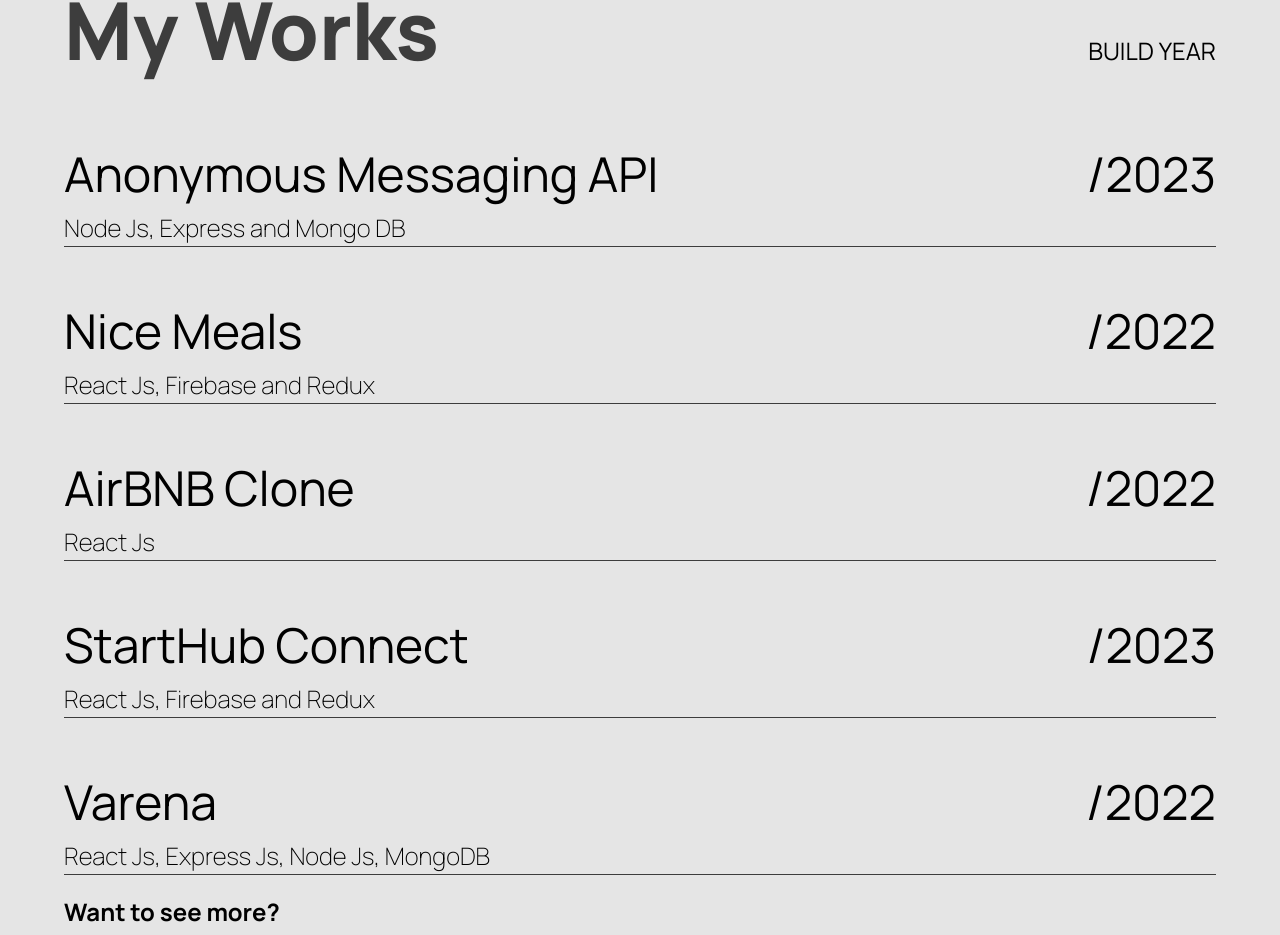
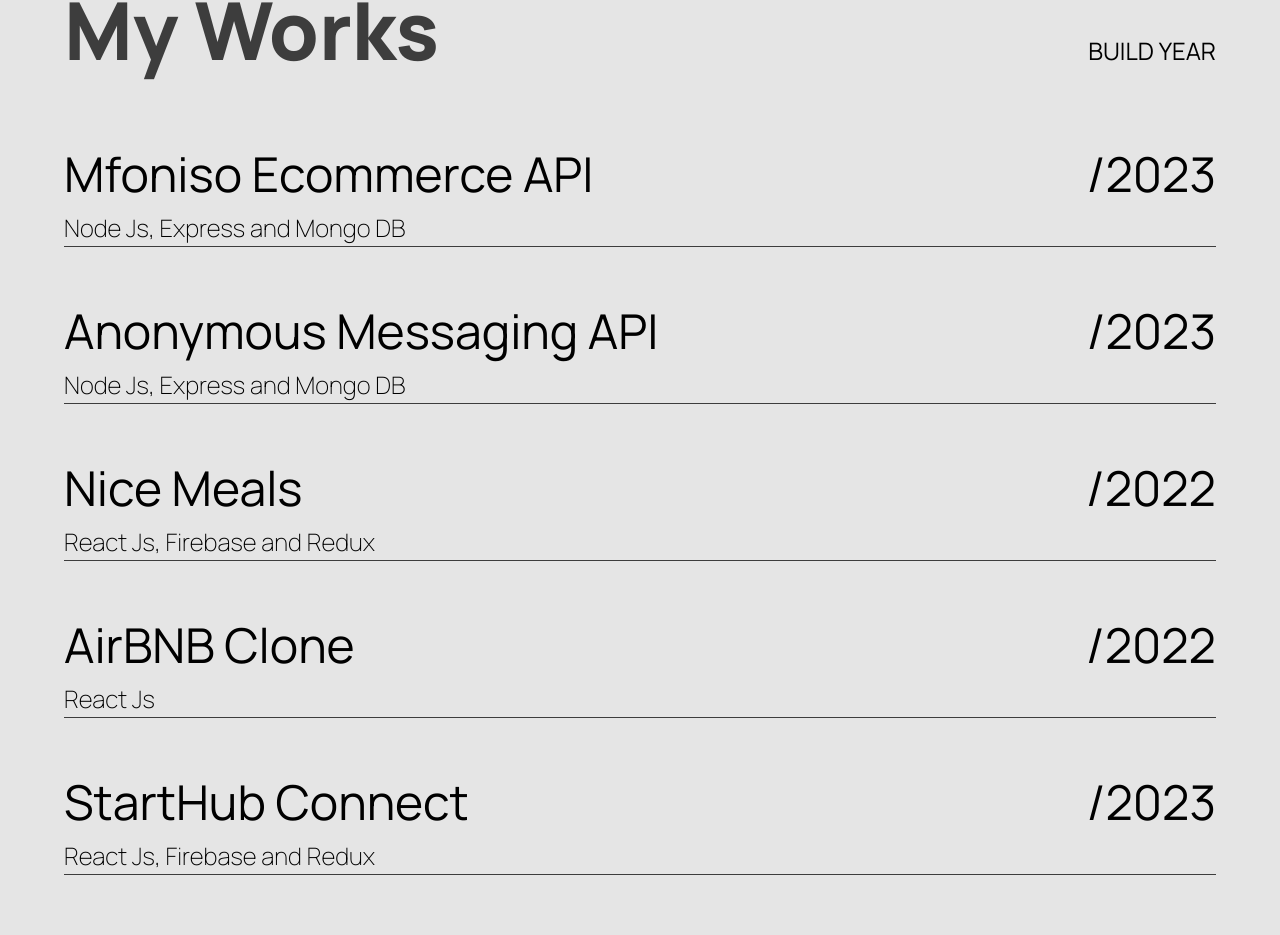
Before and after one commit to AirZED/new-portfolio, a React (Vite) app: page / in a window 1280 px wide. Shown: the part 2294-3229 px from the top of the page. Built offline with nearby package versions, Linux system fonts and the light colour scheme.

Commit message:
update projects

```diff
--- a/src/assets/projects_data.ts
+++ b/src/assets/projects_data.ts
@@ -4,8 +4,21 @@
 import connectapp from "./projects/connectapp.png";
 import varenaapp from "./projects/varenaapp.png";
 import messaging from "./projects/messaging.png"
+import ecommerce from "./projects/ecommerce.png"
 
 const project_data = [
+  {
+    id: 2,
+    topic: "Mfoniso Ecommerce API",
+    stack: "Node Js, Express and Mongo DB",
+    doneAt:"2023",
+    category: "Backend Dev",
+    github: "https://github.com/AirZED/eccommerce-backend",
+    image: ecommerce,
+    url: "https://ecommerce-backend-3p2x.onrender.com/api-docs",
+    description:
+      "The e-commerce project is a dynamic and user-friendly online platform designed to facilitate seamless product discovery, selection, and purchase. It empowers users to create, manage, and review products within an engaging and intuitive interface. The platform includes key functionalities such as user registration and authentication, product management enabling the creation, editing, and deletion of products, a shopping cart for adding, updating, and removing products, a secure and streamlined checkout process, user reviews for adding and viewing product feedback, and a search and filter feature for effortless product discovery.",
+  },
   {
     id: 3,
     topic: "Anonymous Messaging API",
```
Also changed, not shown: src/assets/projects/ecommerce.png (added).
